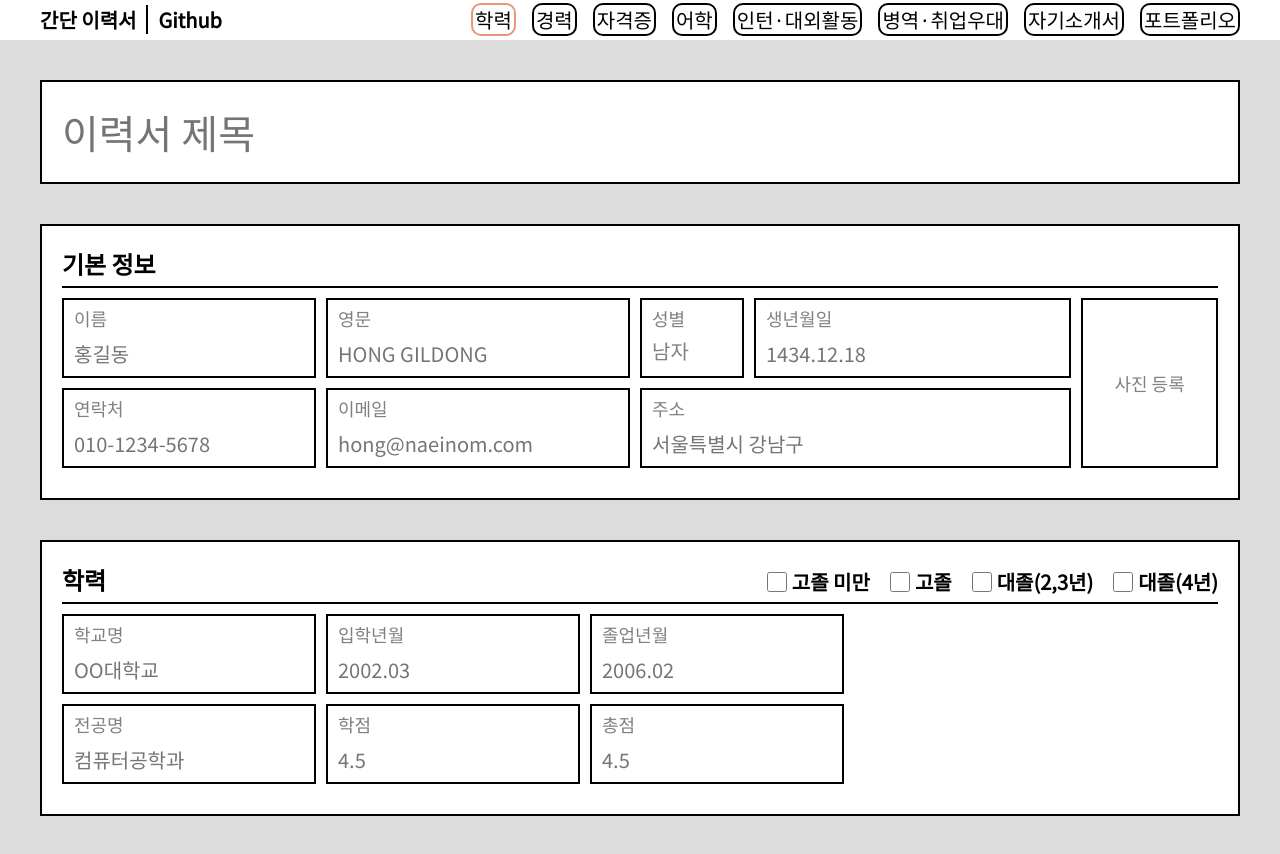
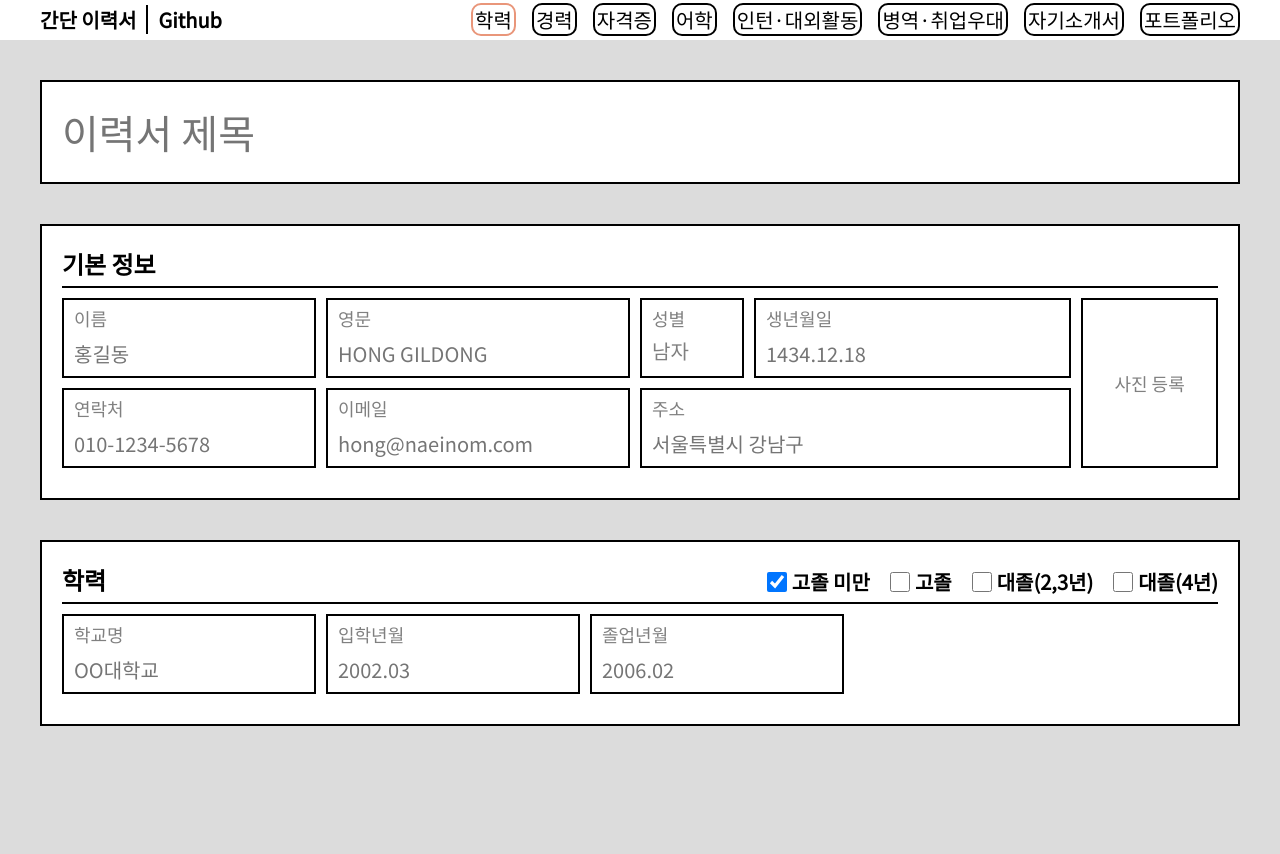
Before and after one commit to wnalsals123/Resume_Project, a React (Create React App) app in the folder resume/: page / in a window 1280 px wide. Both pictures are taken after a click on the item "학력". After the commit the page ends 800 px from the top, so only its background shows below. Built offline with nearby package versions, Linux system fonts and the light colour scheme.

Commit message:
학력탭 체크박스 상태에 따른 변화

```diff
--- a/resume/src/App.css
+++ b/resume/src/App.css
@@ -324,6 +324,10 @@ input:-webkit-autofill {
   width: 250px;
 }
 
+.합격년월 {
+  width: 250px;
+}
+
 .전공명 {
   width: 250px;
 }
--- a/resume/src/components/Content/Education.js
+++ b/resume/src/components/Content/Education.js
@@ -1,45 +1,78 @@
-import React, { useState } from 'react';
-import { inputBoxFocus, inputBoxBlur } from './Event/InputEvent'
+import React, { useEffect, useState } from 'react';
+import { inputBoxFocus, inputBoxBlur } from './Event/InputEvent';
 
-const Education = () => {
-  const checkBox = [
-    { id: "checkBox1", name: "고졸 미만" },
-    { id: "checkBox2", name: "고졸" },
-    { id: "checkBox3", name: "대졸(2,3년)" },
-    { id: "checkBox4", name: "대졸(4년)" },
-  ]
+const Edu1 = () => {
+  return (
+    <div>
+      <div className="row">
+        <div className="inputBox 학교명" id="inputBox 학교명">
+          <span>학교명</span>
+          <input onFocus={inputBoxFocus} onBlur={inputBoxBlur} id="학교명" type="text" placeholder="OO대학교"></input>
+        </div>
+        <div className="inputBox 입학년월" id="inputBox 입학년월">
+          <span>입학년월</span>
+          <input onFocus={inputBoxFocus} onBlur={inputBoxBlur} id="입학년월" type="text" placeholder="2002.03"></input>
+        </div>
+        <div className="inputBox 졸업년월" id="inputBox 졸업년월">
+          <span>졸업년월</span>
+          <input onFocus={inputBoxFocus} onBlur={inputBoxBlur} id="졸업년월" type="text" placeholder="2006.02"></input>
+        </div>
+      </div>
+    </div>
+  )
+}
 
-  const [preCheck, setPreCheck] = useState("")
+const Edu2 = () => {
+  const [noGed, setNoGed] = useState("inline-block")
+  const [yesGed, setYesGed] = useState("none")
+  const [학교명, 셋학교명] = useState("학교명")
 
-  const checkBoxChange = (e) => {
-    console.log("pre: " + preCheck, "curr: " + e.target.id, e.target.checked)
-
-    if (e.target.id === preCheck) {
-      e.target.checked = true
-      console.log(e.target.checked)
+  const GedChk = (e) => {
+    const elemet = document.getElementById("학교명")
+    if (e.target.checked) {
+      setNoGed("none")
+      setYesGed("inline-block")
+      셋학교명("검정고시")
+      elemet.value = "검정고시"
     } else {
-      let disableBox = checkBox.filter((item) => (e.target.id !== item.id))
-      disableBox.map((item) => (document.getElementById(item.id).checked = false))
-      setPreCheck(e.target.id)
+      setNoGed("inline-block")
+      setYesGed("none")
+      셋학교명("학교명")
+      elemet.value = ""
     }
   }
 
-  const checkBoxList = checkBox.map((item) => (
-    <div key={item.id} className='checkBox'>
-      <input onChange={checkBoxChange} type="checkbox" id={item.id}></input>
-      <span>{item.name}</span>
+  return (
+    <div>
+      <div className="row">
+        <div className="inputBox 학교명" id="inputBox 학교명">
+          <span>{학교명}</span>
+          <input onFocus={inputBoxFocus} onBlur={inputBoxBlur} id="학교명" type="text" placeholder="OO대학교"></input>
+        </div>
+        <div className="inputBox 입학년월" id="inputBox 입학년월" style={{ display: noGed }}>
+          <span>입학년월</span>
+          <input onFocus={inputBoxFocus} onBlur={inputBoxBlur} id="입학년월" type="text" placeholder="2002.03"></input>
+        </div>
+        <div className="inputBox 졸업년월" id="inputBox 졸업년월" style={{ display: noGed }}>
+          <span>졸업년월</span>
+          <input onFocus={inputBoxFocus} onBlur={inputBoxBlur} id="졸업년월" type="text" placeholder="2006.02"></input>
+        </div>
+        <div className="inputBox 합격년월" id="inputBox 합격년월" style={{ display: yesGed }}>
+          <span>합격년월</span>
+          <input onFocus={inputBoxFocus} onBlur={inputBoxBlur} id="합격년월" type="text" placeholder="2006.02"></input>
+        </div>
+        <div className='checkBox'>
+          <input onChange={GedChk} type="checkbox" id="GED"></input>
+          <span>검정고시</span>
+        </div>
+      </div>
     </div>
-  ))
+  )
+}
 
+const Edu3 = () => {
   return (
-    <div className="basicInfo 숨김" id="학력">
-
-      <h2>학력
-        <div className='checkBoxWrap'>
-          {checkBoxList}
-        </div>
-      </h2>
-
+    <div>
       <div className="row">
         <div className="inputBox 학교명" id="inputBox 학교명">
           <span>학교명</span>
@@ -69,6 +102,102 @@ const Education = () => {
           <input onFocus={inputBoxFocus} onBlur={inputBoxBlur} id="총점" type="text" placeholder="4.5"></input>
         </div>
       </div>
+    </div>
+  )
+}
+
+const Edu4 = () => {
+  return (
+    <div>
+      <div className="row">
+        <div className="inputBox 학교명" id="inputBox 학교명">
+          <span>학교명</span>
+          <input onFocus={inputBoxFocus} onBlur={inputBoxBlur} id="학교명" type="text" placeholder="OO대학교"></input>
+        </div>
+        <div className="inputBox 입학년월" id="inputBox 입학년월">
+          <span>입학년월</span>
+          <input onFocus={inputBoxFocus} onBlur={inputBoxBlur} id="입학년월" type="text" placeholder="2002.03"></input>
+        </div>
+        <div className="inputBox 졸업년월" id="inputBox 졸업년월">
+          <span>졸업년월</span>
+          <input onFocus={inputBoxFocus} onBlur={inputBoxBlur} id="졸업년월" type="text" placeholder="2006.02"></input>
+        </div>
+      </div>
+
+      <div className="row">
+        <div className="inputBox 전공명" id="inputBox 전공명">
+          <span>전공명</span>
+          <input onFocus={inputBoxFocus} onBlur={inputBoxBlur} id="전공명" type="text" placeholder="컴퓨터공학과"></input>
+        </div>
+        <div className="inputBox 학점" id="inputBox 학점">
+          <span>학점</span>
+          <input onFocus={inputBoxFocus} onBlur={inputBoxBlur} id="학점" type="text" placeholder="4.5"></input>
+        </div>
+        <div className="inputBox 총점" id="inputBox 총점">
+          <span>총점</span>
+          <input onFocus={inputBoxFocus} onBlur={inputBoxBlur} id="총점" type="text" placeholder="4.5"></input>
+        </div>
+      </div>
+    </div>
+  )
+}
+
+const Education = () => {
+  const checkBox = [
+    { id: "checkBox1", name: "고졸 미만" },
+    { id: "checkBox2", name: "고졸" },
+    { id: "checkBox3", name: "대졸(2,3년)" },
+    { id: "checkBox4", name: "대졸(4년)" },
+  ]
+
+  const [preCheck, setPreCheck] = useState("")
+
+  const checkBoxChange = (e) => {
+    console.log("pre: " + preCheck, "curr: " + e.target.id, e.target.checked)
+
+    if (e.target.id === preCheck) {
+      e.target.checked = true
+      console.log(e.target.checked)
+    } else {
+      let disableBox = checkBox.filter((item) => (e.target.id !== item.id))
+      disableBox.map((item) => (document.getElementById(item.id).checked = false))
+      setPreCheck(e.target.id)
+    }
+
+  }
+
+  const checkBoxList = checkBox.map((item) => (
+    <div key={item.id} className='checkBox'>
+      <input onChange={checkBoxChange} type="checkbox" id={item.id}></input>
+      <span>{item.name}</span>
+    </div>
+  ))
+
+  const selectEdu = () => {
+    switch (preCheck) {
+      case 'checkBox1': return <Edu1 />
+      case 'checkBox2': return <Edu2 />
+      case 'checkBox3': return <Edu3 />
+      case 'checkBox4': return <Edu4 />
+      default: return <Edu1 />
+    }
+  }
+
+  useEffect(() => {
+    const element = document.getElementById("checkBox1")
+    element.checked = true
+  }, [])
+
+  return (
+    <div className="basicInfo 숨김" id="학력">
+
+      <h2>학력
+        <div className='checkBoxWrap'>
+          {checkBoxList}
+        </div>
+      </h2>
+
+      {selectEdu()}
 
     </div>
   )
--- a/resume/src/components/Top/TopBanner.js
+++ b/resume/src/components/Top/TopBanner.js
@@ -1,16 +1,9 @@
-const TopBanner = (props) => {
+const TopBanner = () => {
     // 이력서 항목 관리
     const LibtuClik = (e) => {
-        let elemnet = document.getElementById(e.target.innerText)
+        let element = document.getElementById(e.target.innerText)
         e.target.className = e.target.className === "ResumeLi" ? "ResumeLi Clik" : "ResumeLi"
-        elemnet.className = elemnet.className === "basicInfo" ? "basicInfo 숨김" : "basicInfo"
-
-        // if (elemnet.id === "학력") {
-        //     let disableBox = checkBox.filter((item) => (item.id !== "checkBox4"))
-        //     disableBox.map((item) => (document.getElementById(item.id).checked = false))
-        //     document.getElementById("checkBox4").checked = true
-        //     setPreCheck("checkBox4")
-        // }
+        element.className = element.className === "basicInfo" ? "basicInfo 숨김" : "basicInfo"
     }
     // 탑 배너
     return (
```
Also changed, not shown: 1 other file (tests, documents, lock files or other folders).
